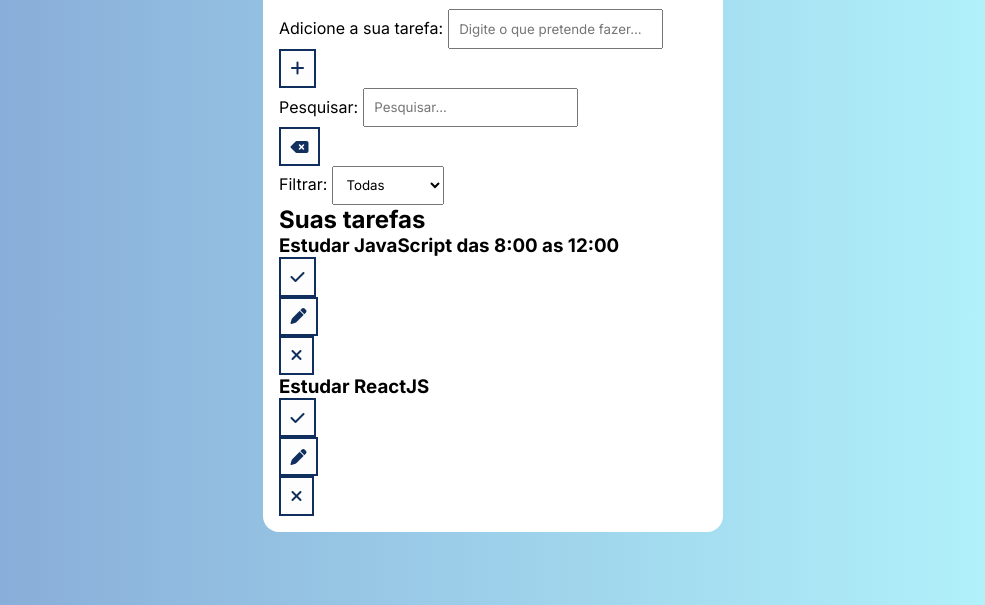
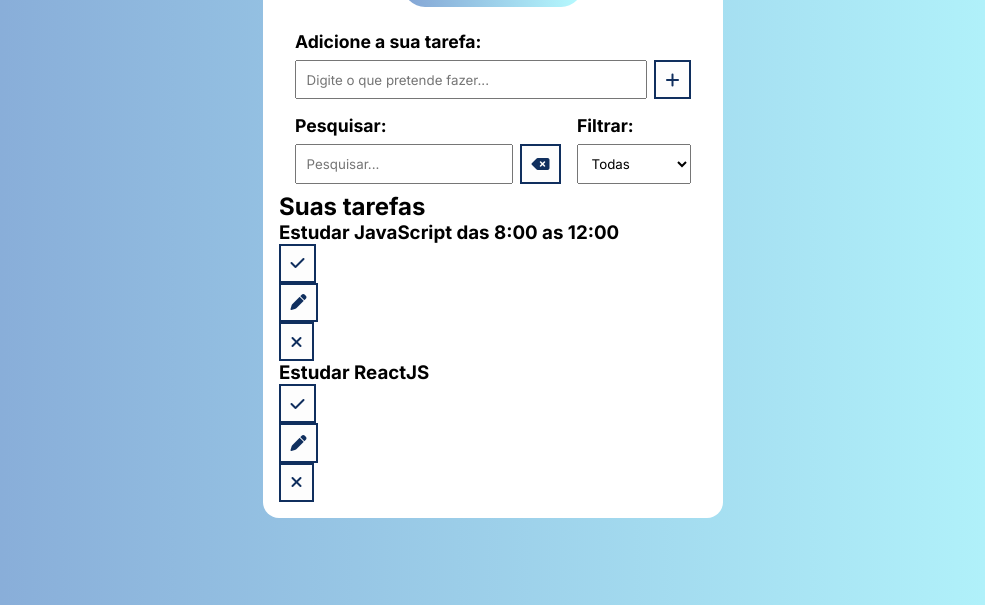
Before and after one commit to aleanrocha/projeto-todo-list, a plain HTML site: page index.html in a window 1280 px wide. Shown: the part 195-800 px from the top of the page, without its empty margins (147-1132 px from the left). Drawn offline with Linux system fonts and the light colour scheme.

Commit message:
todo form

```diff
--- a/css/styles.css
+++ b/css/styles.css
@@ -93,3 +93,43 @@ header #todo-theme span#third-theme {
 header #todo-theme span.selected {
   outline: 2px solid #333;
 }
+
+/* todo form */
+
+form .form-control,
+form .form-control {
+  display: flex;
+  gap: .4rem;
+  align-items: flex-end;
+}
+form .control-block,
+form .control-block {
+  display: flex;
+  flex-direction: column;
+  font-weight: bold;
+  font-size: 1.1rem;
+  flex: 1;
+}
+form .control-block label,
+form .control-block label {
+  margin-bottom: .5rem;
+  cursor: pointer;
+}
+form .control-block input {width: 100%;}
+#todo-form, #edit-form {
+  padding: .5rem 1rem;
+}
+#edit-form #cancel-edit-btn {
+  margin-top: 1rem;
+  padding: .5rem 1rem;
+}
+
+/* toolbar */
+
+section#toolbar {
+  display: flex;
+  padding: .5rem 1rem;
+  gap: 1rem;
+}
+section#toolbar #seacrh {width: 70%;}
+section#toolbar #filter {width: 30%;}
```
